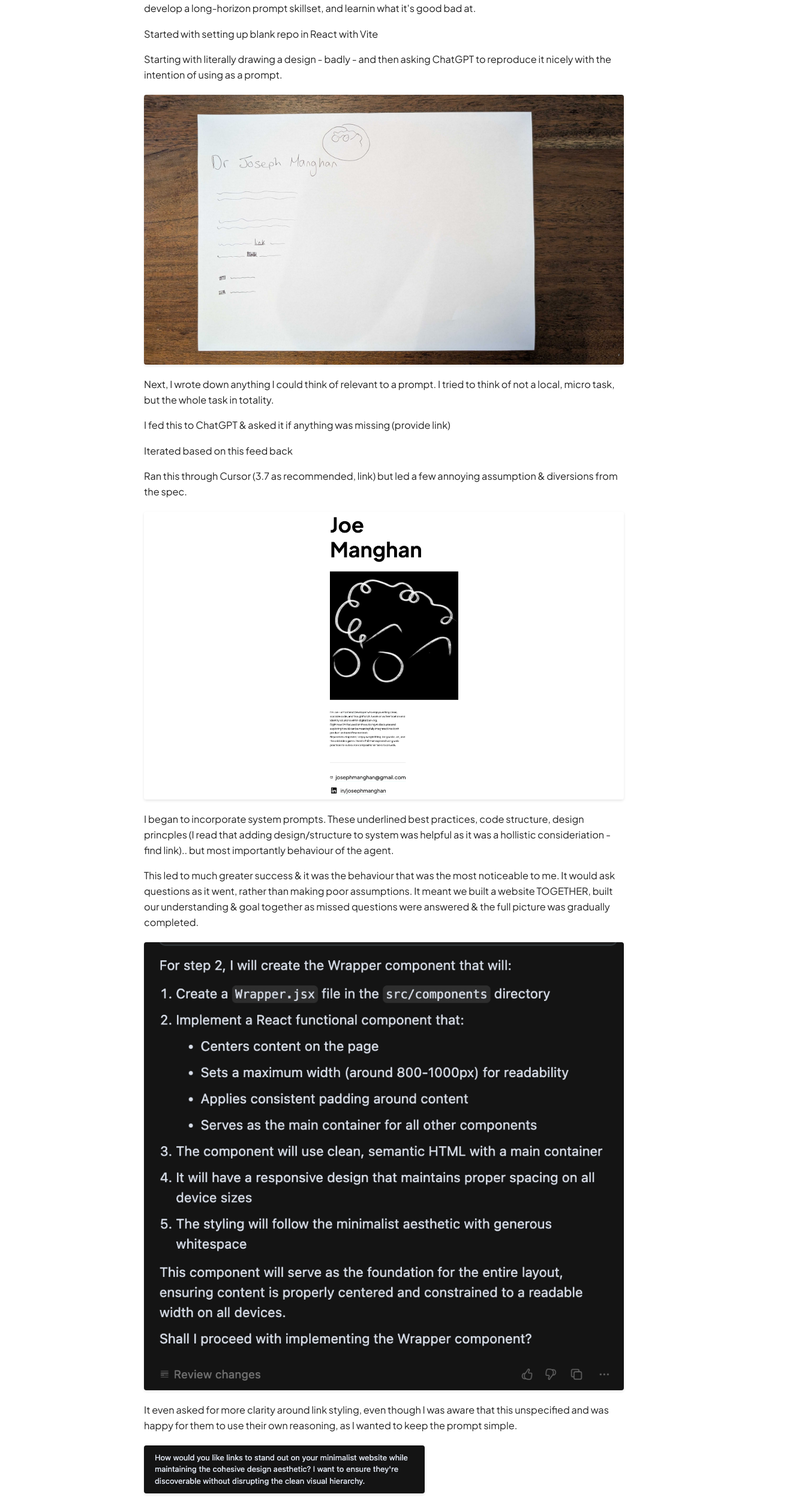
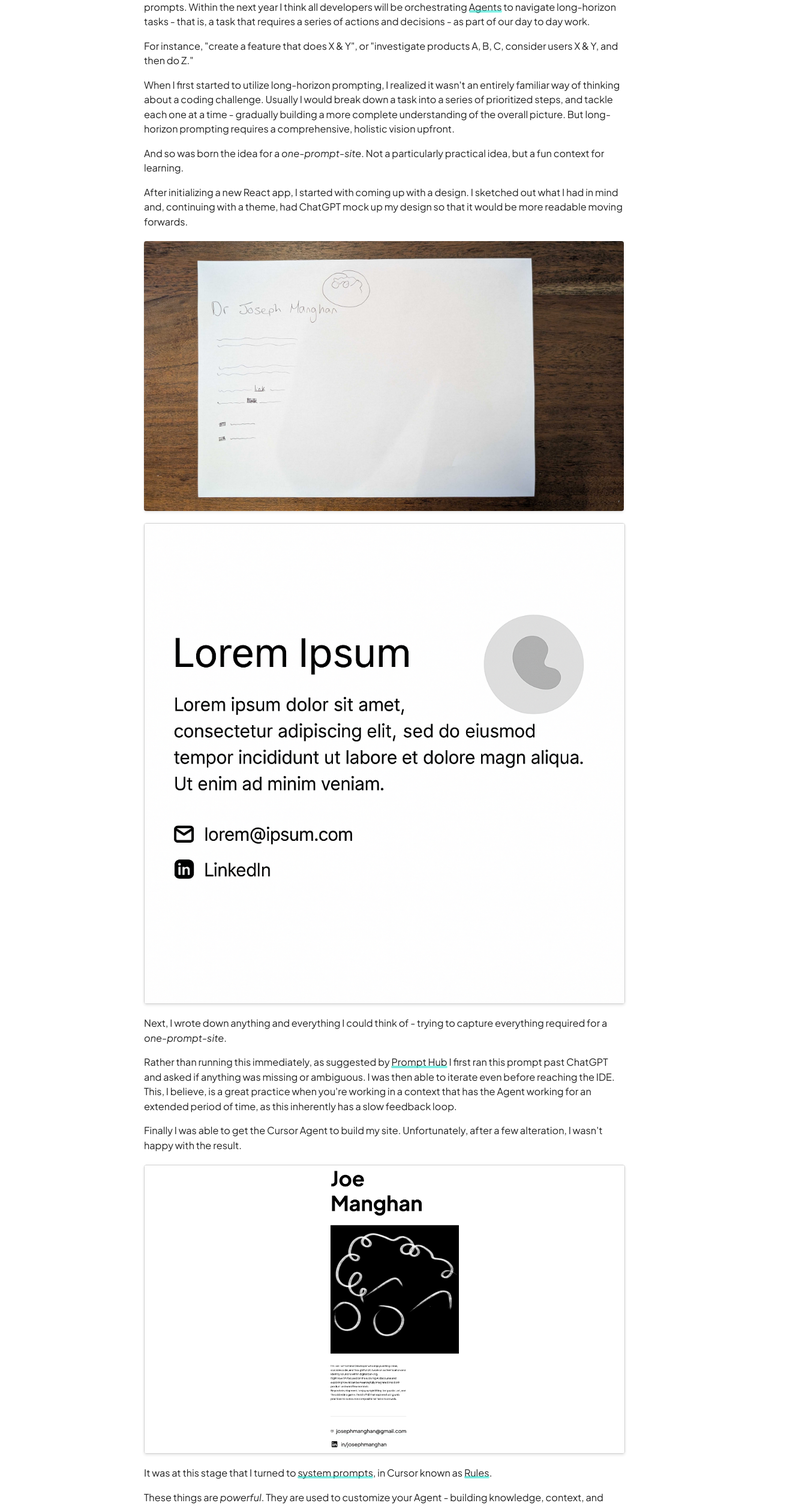
Before and after one commit to josephmanghan/one-prompt-site, a React (Vite) app: page /one-prompt-site-blog in a window 1280 px wide. Shown: the part 69-2580 px from the top of the page at 60% size, 1312 px wide, since content can reach past the window. Built offline with nearby package versions, Linux system fonts and the light colour scheme.

Commit message:
finish draft of blog

```diff
--- a/src/components/Blog/Blog.jsx
+++ b/src/components/Blog/Blog.jsx
@@ -4,72 +4,71 @@ import initialDesign from '../../assets/blog/initial_design.jpg';
 import badWebsiteAttempt from '../../assets/blog/bad_website_attempt.png';
 import agentWaitingForApproval from '../../assets/blog/agent_waiting_for_approval.png';
 import linkStylingFeedback from '../../assets/blog/link_styling_feedback.png';
+import designMockup from '../../assets/blog/design_mockup.png';
 
 const Blog = () => (
-	<div className="blog-container">
-		<p>Purpose. Not necessarily to do be practical, but to learn how to use the tool in a long-horizon context, develop a long-horizon prompt skillset, and learnin what it's good bad at.</p>
-		<p>Started with setting up blank repo in React with Vite</p>
-		<p>Starting with literally drawing a design - badly - and then asking ChatGPT to reproduce it nicely with the intention of using as a prompt.</p>
-		<img src={initialDesign} alt="Initial hand-drawn design" className="blog-image" />
-		<p>Next, I wrote down anything I could think of relevant to a prompt. I tried to think of not a local, micro task, but the whole task in totality.</p>
-		<p>I fed this to ChatGPT & asked it if anything was missing (provide link)</p>
-		<p>Iterated based on this feed back</p>
-		<p>Ran this through Cursor (3.7 as recommended, link) but led a few annoying assumption & diversions from the spec.</p>
-		<img src={badWebsiteAttempt} alt="Bad website attempt" className="blog-image" />
-		<p>I began to incorporate system prompts. These underlined best practices, code structure, design princples (I read that adding design/structure to system was helpful as it was a hollistic consideriation - find link).. but most importantly behaviour of the agent.</p>
-		<p>This led to much greater success & it was the behaviour that was the most noticeable to me. It would ask questions as it went, rather than making poor assumptions. It meant we built a website TOGETHER, built our understanding & goal together as missed questions were answered & the full picture was gradually completed.</p>
-		<img src={agentWaitingForApproval} alt="AI agent waiting for approval" className="blog-image" />
-		<p>It even asked for more clarity around link styling, even though I was aware that this unspecified and was happy for them to use their own reasoning, as I wanted to keep the prompt simple.</p>
-		<img src={linkStylingFeedback} alt="AI asking about link styling" className="blog-image" />
-		<p>Strictly speaking I myself have gone off spec as I feel this isnt really 'one prompt', but I think the lesson was that that guidance is necessary to guide what is a GREAT POWER in these tools.</p>
-		<p>SOOO much of its power comes from setup. These things are powerful, but they need coaching. At the moment at least. The ceiling is high though. d</p>
-		<p>Want I want to look up next is setting up personas (through system prompt setup) to build a more complex AI system, to boost the quality of overall code.</p>
+  <div className="blog-container">
+    <p>
+      My goal in this project was to improve my use of <a href="https://www.cursor.com/" className="link-styling">Cursor</a>, and develop my ability to write long-horizon prompts. Within the next year I think all developers will be orchestrating <a href="https://www.ibm.com/think/topics/ai-agents" className="link-styling">Agents</a> to navigate long-horizon tasks - that is, a task that requires a series of actions and decisions - as part of our day to day work.
+    </p>
 
-		<hr />
+    <p>
+      For instance, "create a feature that does X & Y", or "investigate products A, B, C, consider users X & Y, and then do Z."
+    </p>
 
-		<h3>Final prompt</h3>
-		<div className="formatted-prompt">
-			<p>Create a fully responsive, single-page personal website. All components should be center-aligned within a fixed-width wrapper. Use "Plus Jakarta Sans" from Google Fonts for all text.</p>
+    <p>
+      When I first started to utilize long-horizon prompting, I realized it wasn't an entirely familiar way of thinking about a coding challenge. Usually I would break down a task into a series of prioritized steps, and tackle each one at a time - gradually building a more complete understanding of the overall picture. But long-horizon prompting requires a comprehensive, holistic vision upfront.
+    </p>
 
-			<p>The page consists of the following:</p>
+    <p>
+      And so was born the idea for a <i>one-prompt-site</i>. Not a particularly practical idea, but a fun context for learning.
+    </p>
 
-			<p>A wrapper component that applies global layout: center the content, set a max width for readability, and apply overall padding and background. This wrapper also loads the chosen font.</p>
+    <p>
+      After initializing a new React app, I started with coming up with a design. I sketched out what I had in mind and, continuing with a theme, had ChatGPT mock up my design so that it would be more readable moving forwards.
+    </p>
 
-			<p>A header section that includes a single prominent heading using bold styling and large size. To the right of the text block, display a circular profile image — a square image is src/assets/jm_logo.webp, and should be masked into a perfect circle and appropriate sized. These should stack vertically on smaller screens</p>
+    <img src={initialDesign} alt="Initial hand-drawn design" className="blog-image" />
+    <img src={designMockup} alt="Final design mockup" className="blog-image blog-image--outline" />
 
-			<p>Beneath this is a bio section. Three paragraphs:</p>
-			<ul>
-				<li>I'm Joe – a Frontend Developer who enjoys writing clean, scalable code, and thoughtful UX. I work on authentication and identity solutions within digital banking.</li>
-				<li>Right now I'm focused on the evolving AI discourse and exploring how AI can be meaningfully integrated into both product and workflow contexts.</li>
-				<li>Beyond development, I enjoy weightlifting, long walks, art, and the odd video game. I hold a PhD that explored using web practices to outsource compositional tasks to crowds.</li>
-				<li className="sub-list">
-					'Frontend Developer' will link to https://www.linkedin.com/in/josephmanghan/
-				</li>
-				<li className="sub-list">
-					The word 'PhD' will link to https://eprints.soton.ac.uk/443879/#:~:text=Manghan,%20Joseph%20Philip%20(2020),%2C%20Doctoral%20Thesis,%20237pp.
-				</li>
-			</ul>
+    <p>
+      Next, I wrote down anything and everything I could think of - trying to capture everything required for a <i>one-prompt-site</i>.
+    </p>
 
-			<p>Add a contact section with two items. Each should have a simple icon (email and LinkedIn) - from Material Icons - placed beside their corresponding text label. The inner text for each item are as follows:</p>
-			<ul>
-				<li>
-					josephmanghan@gmail.com
-					<p className="sub-description">This text requires the functionality of copying to clipboard (noticing the user) when clicked</p>
-				</li>
-				<li>
-					in/josephmanghan
-					<p className="sub-description">This will be a link to https://www.linkedin.com/in/josephmanghan/</p>
-				</li>
-			</ul>
+    <p>
+      Rather than running this immediately, as suggested by <a href="https://www.prompthub.us/blog/using-llms-to-optimize-your-prompts?utm_source=chatgpt.com " className="link-styling">Prompt Hub</a> I first ran this prompt past ChatGPT and asked if anything was missing or ambiguous. I was then able to iterate even before reaching the IDE. This, I believe, is a great practice when you're working in a context that has the Agent working for an extended period of time, as this inherently has a slow feedback loop.
+    </p>
 
-			<p>Link styling should be appropriate and thoughtful.</p>
+    <p>
+      Finally I was able to get the Cursor Agent to build my site. Unfortunately, after a few alteration, I wasn't happy with the result.
+    </p>
 
-			<p>The overall design is informed by @one-site-prompt-design.png</p>
-		</div>
+    <img src={badWebsiteAttempt} alt="Bad website attempt" className="blog-image blog-image--outline" />
 
-		<h3>Link styling followup</h3>
-		<p>Link styling: all &lt;a&gt; elements should display a low, subtle, transparent underline bar by default. On hover, this underline should animate to grow and span the full height of the word. This hover transition should be smooth and modern, reinforcing the overall sleek design.</p>
-	</div>
+    <p>
+      It was at this stage that I turned to <a href="https://promptengineering.org/system-prompts-in-large-language-models/" className="link-styling">system prompts</a>, in Cursor known as <a href="https://docs.cursor.com/context/rules" className="link-styling">Rules</a>.
+    </p>
+
+    <p>
+      These things are <i>powerful</i>. They are used to customize your Agent - building knowledge, context, and even behavior. They frame the Agent's reasoning so that it can better stick to the brief and realize your vision.
+    </p>
+
+    <p>
+      The most important change I made was a rule for the Agent to require confirmation at logical stages, and to ask questions when missing key information. This led to a much more successful outcome - both in terms of design and code quality. I was able to work with the Agent to build the website <i>together</i>.
+    </p>
+
+    <img src={agentWaitingForApproval} alt="AI agent waiting for approval" className="blog-image" />
+
+    <p>
+      One stand-out for me was when it asked for more clarity around link styling. I hadn't thought to provide more information for this element previously, but it prompted me to have a think and then provide clearer instruction. I was amazed it spotted this gap and knew to ask for my input in plugging it.
+    </p>
+
+    <img src={linkStylingFeedback} alt="AI asking about link styling" className="blog-image blog-image--center" />
+
+    <p>
+      Overall this was really fun experience and the outcome was much stronger than I hoped for. The key lesson I'll be taking away is the value in thoughtful prompting, as well as the power in treating the Agent not as an algorithm, but as a partner that I can work with.
+    </p>
+  </div>
 );
 
 export default Blog;
--- a/src/components/Blog/blog.css
+++ b/src/components/Blog/blog.css
@@ -2,7 +2,6 @@
   max-width: 800px;
   margin: 0 auto;
   padding: 20px;
-  line-height: 1.6;
 }
 
 .blog-image {
@@ -14,50 +13,17 @@
   box-shadow: 0 2px 4px rgba(0, 0, 0, 0.1);
 }
 
-/* Formatted prompt styles */
-.formatted-prompt {
-  background-color: #f7f7f7;
-  border-radius: 8px;
-  padding: 20px;
-  margin: 20px 0;
-  font-size: 0.95rem;
-  line-height: 1.6;
+.blog-image--outline {
+  border: 1px solid #d0d0d0;
 }
 
-.formatted-prompt p {
-  margin-bottom: 12px;
-}
-
-.formatted-prompt ul {
-  margin-left: 20px;
-  margin-bottom: 16px;
-}
-
-.formatted-prompt li {
-  margin-bottom: 8px;
-}
-
-.sub-list {
-  list-style-type: circle;
-  margin-left: 20px;
-  color: #555;
-}
-
-.sub-description {
-  margin-top: 4px;
-  margin-bottom: 8px;
-  font-size: 0.9rem;
-  color: #666;
-  font-style: italic;
-  margin-left: 20px;
+.blog-image--center {
+  margin-left: auto;
+  margin-right: auto;
 }
 
 @media (max-width: 768px) {
   .blog-container {
     padding: 15px;
   }
-
-  .blog-image {
-    margin: 20px 0;
-  }
 }
```
Also changed, not shown: src/assets/blog/design_mockup.png (added).
